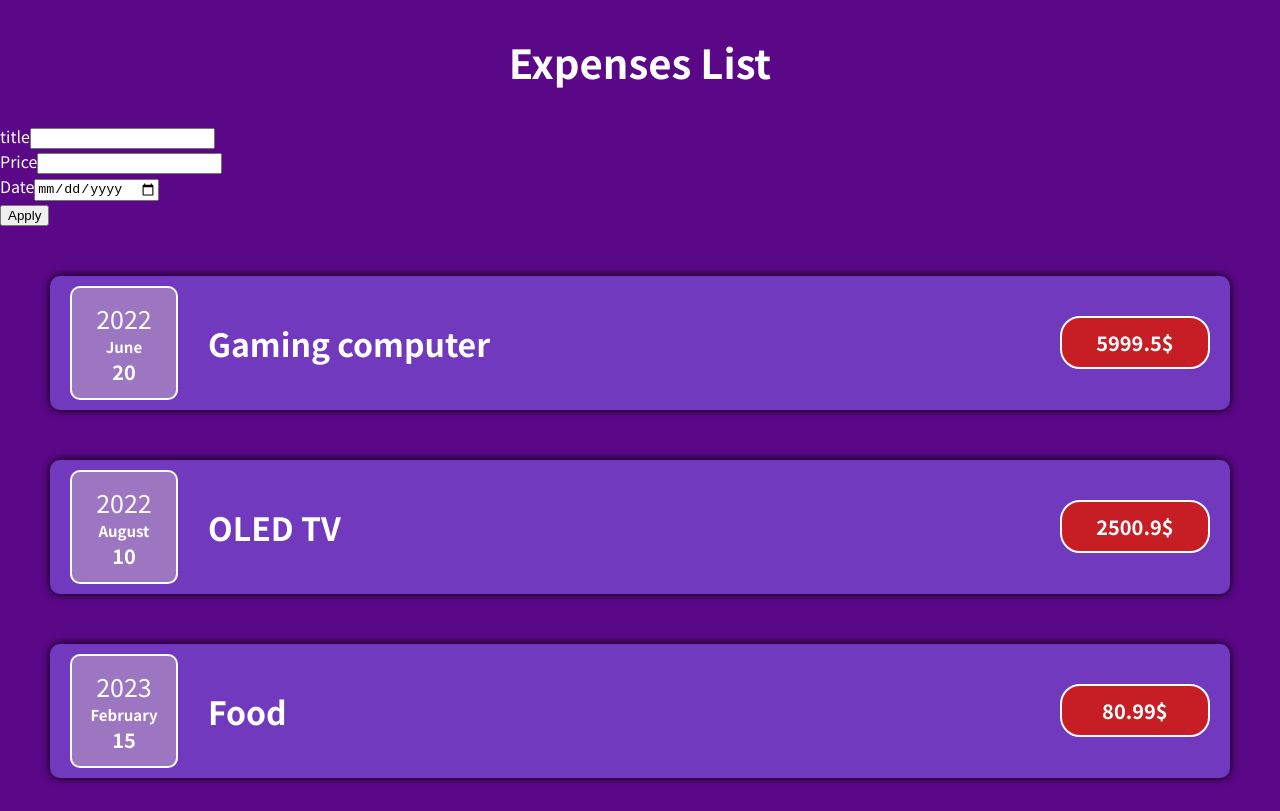
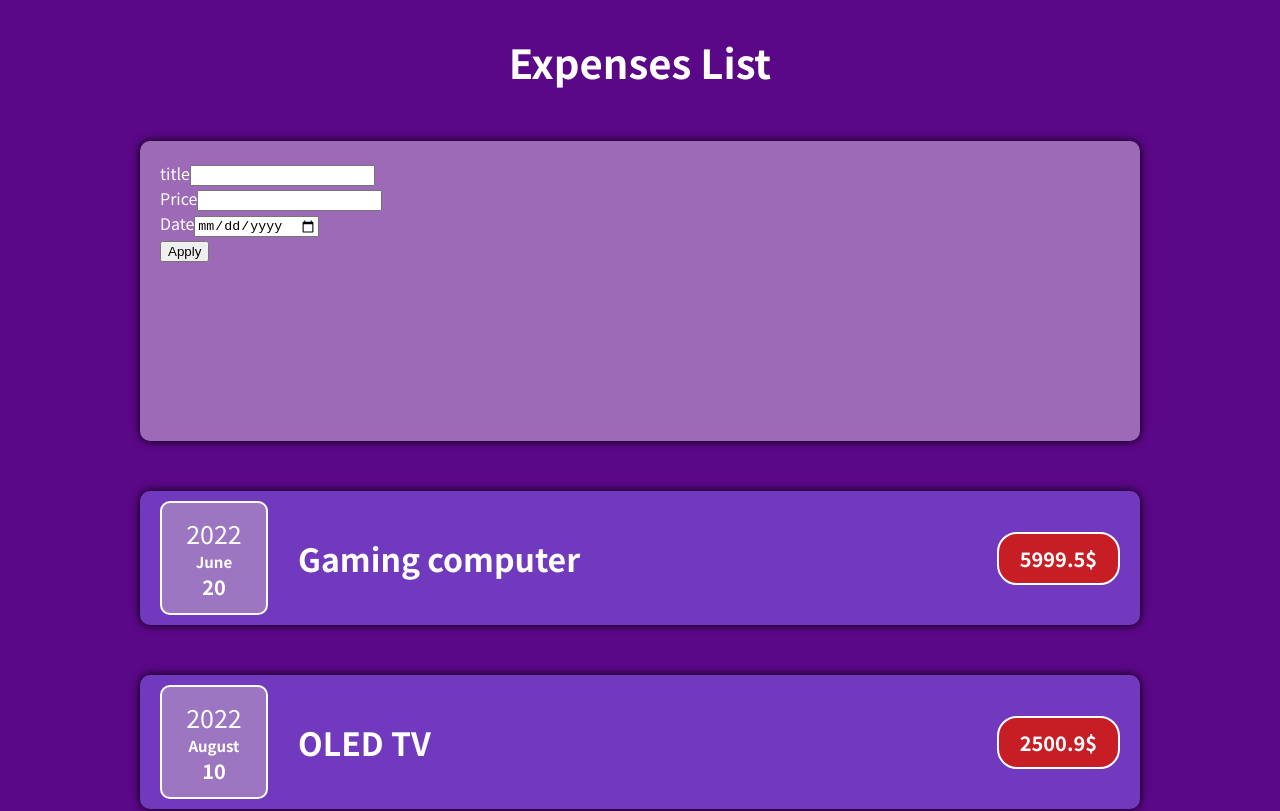
Before and after one commit to Reivah/React-Expenses, a React (Create React App) app: page / in a window 1280 px wide. Shown: the top 811 px of the page. Built offline with nearby package versions, Linux system fonts and the light colour scheme.

Commit message:
updated boxform styles

```diff
--- a/src/components/ExpensesElements.css
+++ b/src/components/ExpensesElements.css
@@ -1,10 +1,10 @@
 .expenses-elements {
     display: flex;
     align-items: center;
-    margin: 50px;
+    margin: 50px auto;
     padding: 10px 20px;
     background-color: #713ABE;
-    color: #fff;
+    width: 1000px;
 }
 
 .expenses-elements__date{
--- a/src/components/FormExpenses/FormBox.css
+++ b/src/components/FormExpenses/FormBox.css
@@ -0,0 +1,9 @@
+.form-box__main {
+  padding: 20px;
+  margin: 50px auto;
+  width: 1000px;
+  height: 300px;
+  background-color: #ffffff65;
+  border-radius: 10px;
+  box-shadow: 0px 0px 10px black;
+}
--- a/src/components/FormExpenses/FormBox.js
+++ b/src/components/FormExpenses/FormBox.js
@@ -2,7 +2,7 @@ import './FormBox.css'
 import FormExpenses from './FormExpenses'
 const FormBox = () => {
     return (
-        <div>
+        <div className='form-box__main'>
             <FormExpenses/>
         </div>
     )
```
